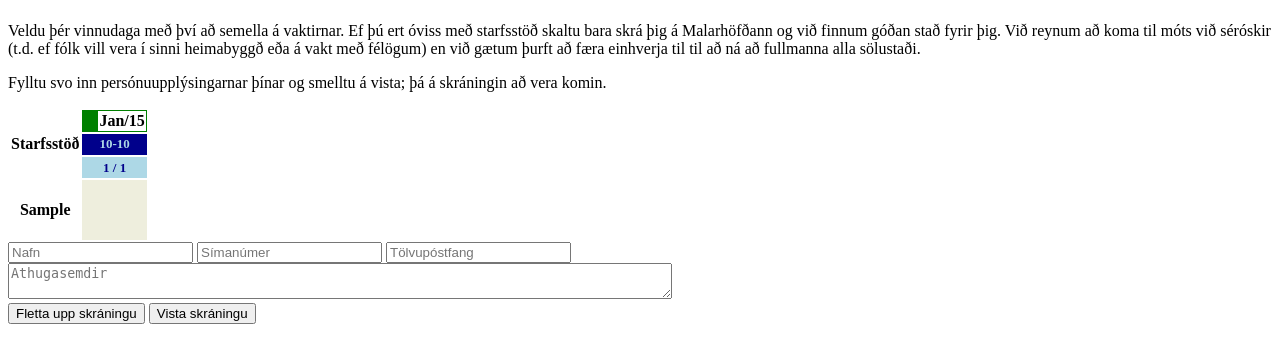
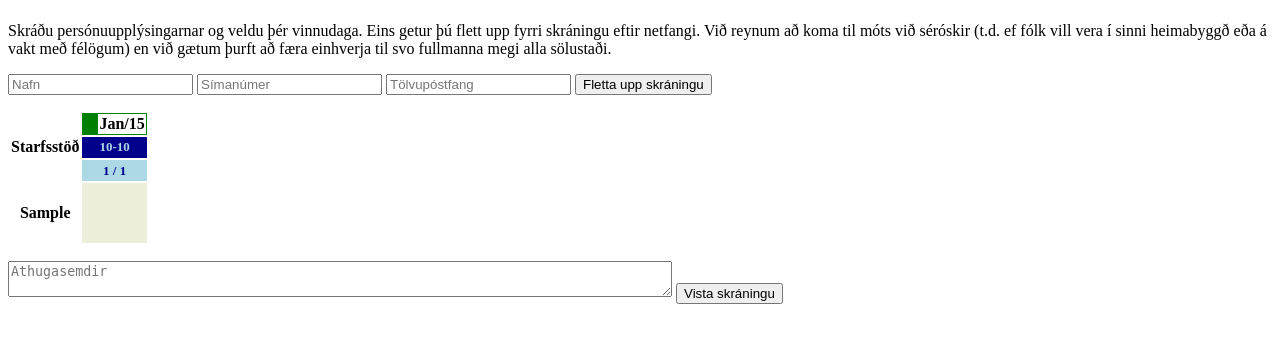
Before and after one commit to ZmjbS/eldar, a Django app: page /vaktir in a window 1280 px wide. Shown: the part 58-421 px from the top of the page. Run offline with Django 3.2, Linux system fonts and the light colour scheme; tables that the repository leaves empty hold one stand-in row (values such as "Sample post").

Commit message:
Persónuupplýsingarnar færðar upp fyrir tímatöfluna.

```diff
--- a/templates/vaktir/skraning.html
+++ b/templates/vaktir/skraning.html
@@ -48,10 +48,15 @@ vaktina (sem mundi þá af-velja hana).
 
 {% block body %}
 <div id="leidbeiningar">
-<p>Veldu þér vinnudaga með því að semella á vaktirnar. Ef þú ert óviss með starfsstöð skaltu bara skrá þig á Malarhöfðann og við finnum góðan stað fyrir þig. Við reynum að koma til móts við séróskir (t.d. ef fólk vill vera í sinni heimabyggð eða á vakt með félögum) en við gætum þurft að færa einhverja til til að ná að fullmanna alla sölustaði.</p>
-<p>Fylltu svo inn persónuupplýsingarnar þínar og smelltu á vista; þá á skráningin að vera komin.</p>
+<p>Skráðu persónuupplýsingarnar og veldu þér vinnudaga. Eins getur þú flett upp fyrri skráningu eftir netfangi. Við reynum að koma til móts við séróskir (t.d. ef fólk vill vera í sinni heimabyggð eða á vakt með félögum) en við gætum þurft að færa einhverja til svo fullmanna megi alla sölustaði.</p>
 </div>
 <form method="post" style="margin-top: 1em;" action="/vaktir/skra">{% csrf_token %}
+	<div style="margin-bottom: 1em;">
+		<input type="text" name="nafn" value="{{ felagi.nafn }}" placeholder="Nafn" />
+		<input type="text" name="simi" value="{{ felagi.simi }}" placeholder="Símanúmer" />
+		<input type="text" name="netfang" value="{{ felagi.netfang }}" placeholder="Tölvupóstfang" />
+		<input type="submit" name="flettaupp" value="Fletta upp skráningu" />
+	</div>
 <table>
 	<thead>
 	<tr>
@@ -93,14 +98,10 @@ vaktina (sem mundi þá af-velja hana).
 	</tbody>
 </table>
 
-	<input type="text" name="nafn" value="{{ felagi.nafn }}" placeholder="Nafn" />
-	<input type="text" name="simi" value="{{ felagi.simi }}" placeholder="Símanúmer" />
-	<input type="text" name="netfang" value="{{ felagi.netfang }}" placeholder="Tölvupóstfang" />
-	<br />
-	<textarea name="athugasemd" value="{{ loggur.athugasemd }}" placeholder="Athugasemdir" cols="80"></textarea>
-	<br />
-	<input type="submit" name="flettaupp" value="Fletta upp skráningu" />
-	<input type="submit" name="submit" value="Vista skráningu" />
+	<div style="margin-top: 1em;">
+		<textarea name="athugasemd" value="{{ loggur.athugasemd }}" placeholder="Athugasemdir" cols="80"></textarea>
+		<input type="submit" name="submit" value="Vista skráningu" style="vertical-align: text-top;"/>
+	</div>
 </form>
 
 {% endblock %}
```
